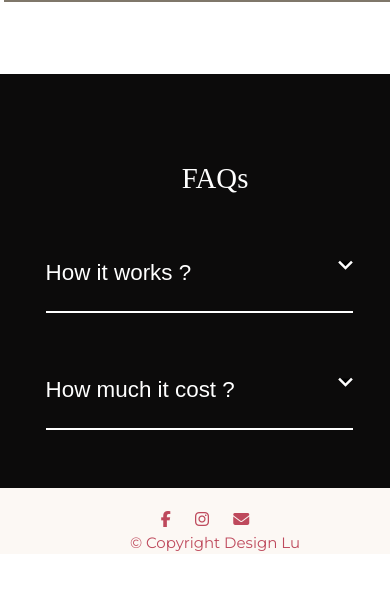
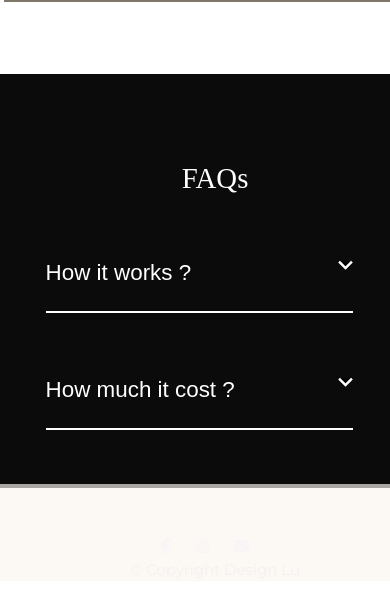
Before and after one commit to DesignLu/portfolio, a plain HTML site: page index.html in a window 390 px wide. Shown: the part 5663-6260 px from the top of the page. Before the commit the page ends 6233 px from the top, so only its background shows below. Drawn offline with nearby package versions, Linux system fonts and the light colour scheme; a script that the page names is missing.

Commit message:
Update style.css

```diff
--- a/style.css
+++ b/style.css
@@ -222,7 +222,7 @@ nav .nav-list .nav-link {
     /*border: 1px solid white; */
     align-items: center;
     position: absolute;
-    top: 10%;
+    top: 20%;
     right: 10%;
 }
 
@@ -1591,17 +1591,18 @@ textarea {
     WIDTH: 430PX;
     background: rgba(250, 245, 238, 0.664);
     text-align: center;
-    margin-top: 0%;
+    margin-top: -1%;
+    padding-top: 13%;
 }
 
 .social-icon {
     padding-right: 20px;
-    color: rgb(190, 73, 92);
+    color: rgb(248, 245, 246);
 
 }
 
 .Copyright {
-    color: rgb(190, 73, 92);
+    color: rgb(243, 240, 241);
     font-size: 15px;
 
 }
```
